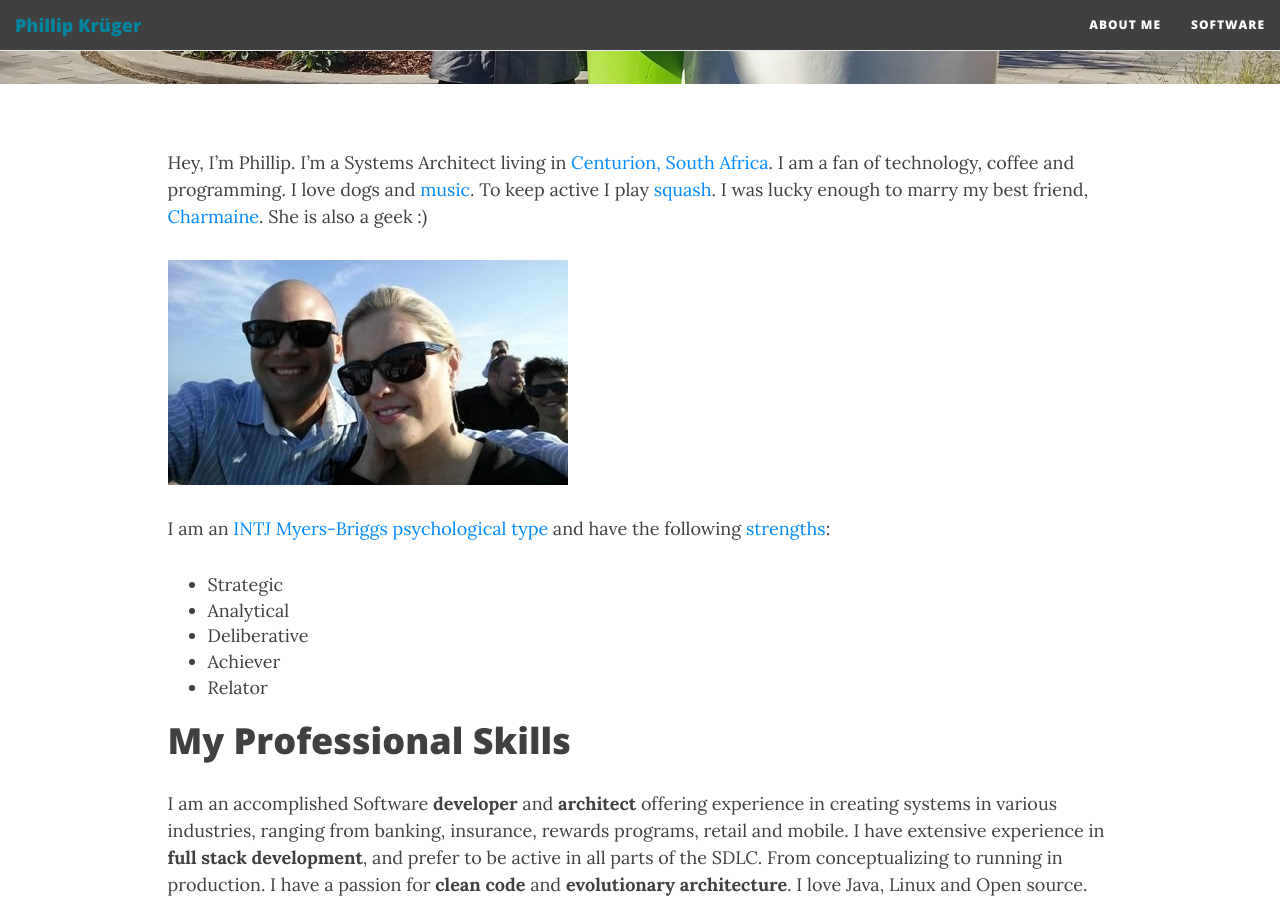
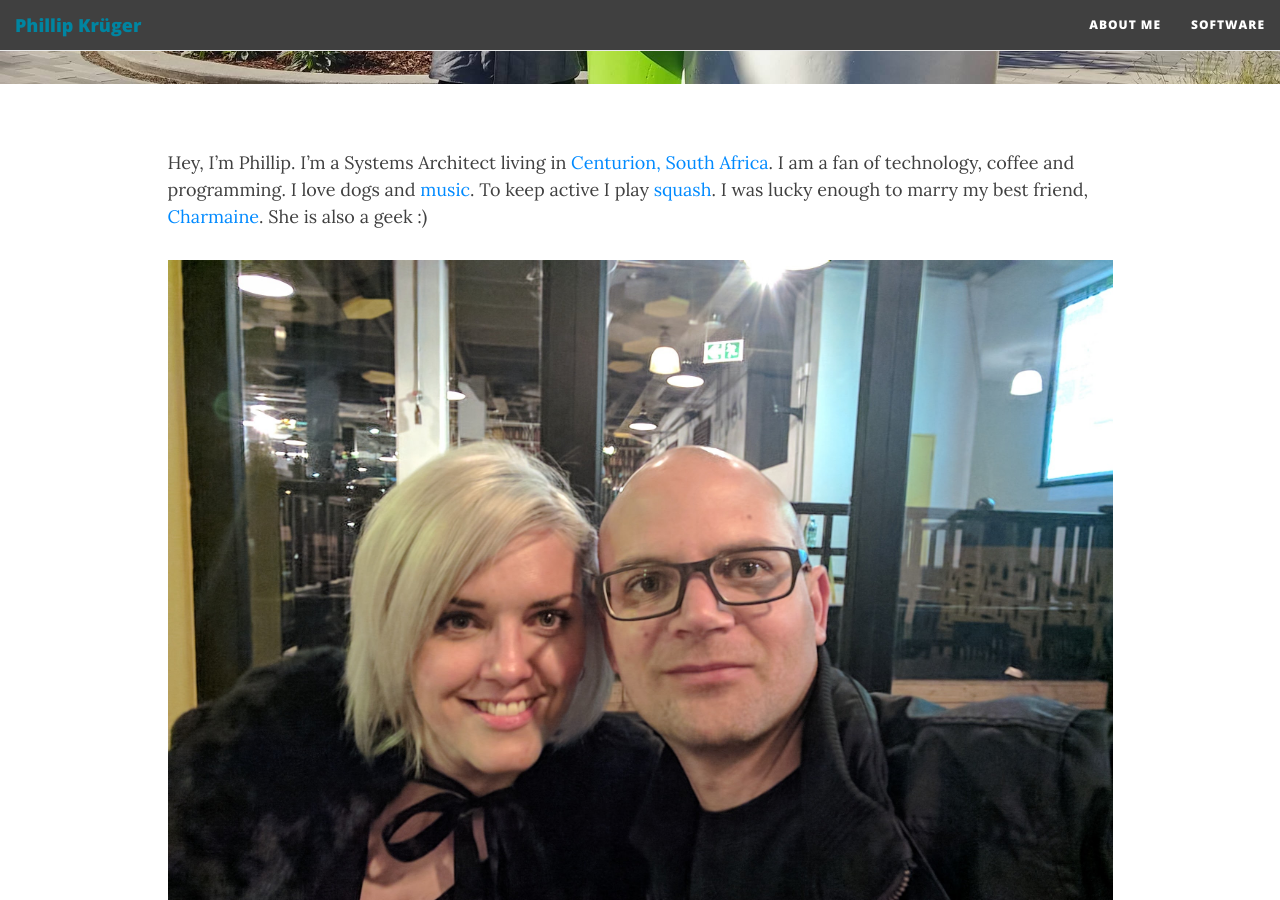
Before and after one commit to phillip-kruger/phillip-kruger.github.io, a Jekyll site: the page built from about.md, in a window 1280 px wide and 900 px high, scrolled down 405 px. Built offline with Jekyll 4.4.1, drawn with Linux system fonts in a browser that asks for light colours; nearby versions of some CDN libraries.

Commit message:
New photo

```diff
--- a/about.md
+++ b/about.md
@@ -9,7 +9,7 @@ Hey, I’m Phillip. I’m a Systems Architect living in [Centurion, South Africa
 I am a fan of technology, coffee and programming. I love dogs and [music](https://play.google.com/music/playlist/AMaBXyk7iwAKaDxB5EdeIAaCE3PtbkaF1qC190EPSM9YB6QkWknsYzqy9E0oQks-FeiDThUCOMtUDNS614oveyFrFOzxqcKqKQ%3D%3D). To keep active I play [squash](https://en.wikipedia.org/wiki/Squash_(sport)).
 I was lucky enough to marry my best friend, [Charmaine](https://www.charmaine-kruger.com). She is also a geek :)
 
-![Charmaine](/images/ek_en_c.jpg)
+![Charmaine](/images/ek_en_charmaine2.jpg)
 
 I am an [INTJ](https://en.wikipedia.org/wiki/INTJ) [Myers-Briggs psychological type](https://en.wikipedia.org/wiki/Myers%E2%80%93Briggs_Type_Indicator)
 and have the following [strengths](https://www.gallupstrengthscenter.com/):
```
Also changed, not shown: images/ek_en_charmaine1.jpg (renamed from images/ek_en_c.jpg), images/ek_en_charmaine2.jpg (added).
